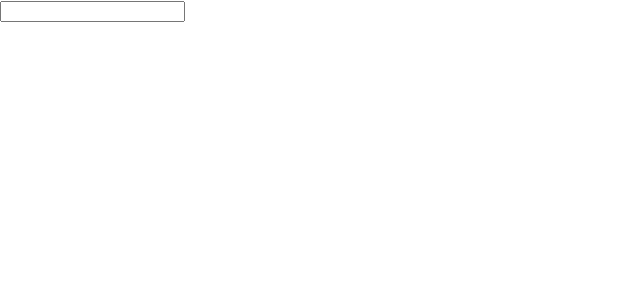
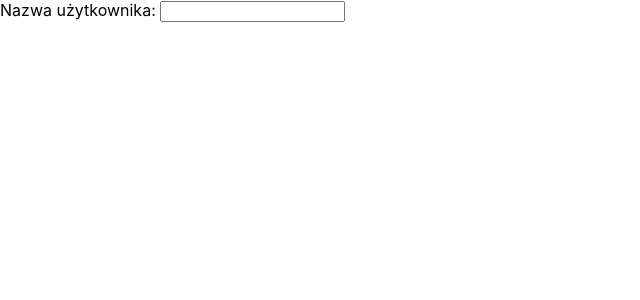
Before and after one commit to kawalec/React.js-form-example, a React (Create React App) app: page / in a window 1280 px wide. Shown: the top 300 px of the page, without its empty margins (0-640 px from the left). Built offline with nearby package versions, Linux system fonts and the light colour scheme.

Commit message:
add label for input

```diff
--- a/src/App.js
+++ b/src/App.js
@@ -15,6 +15,8 @@ class App extends Component {
     return (
       <form>
         <Input
+          id={"user"}
+          label={"Nazwa użytkownika: "}
           type={"text"}
           name={"username"}
           value={this.state.username}
```
